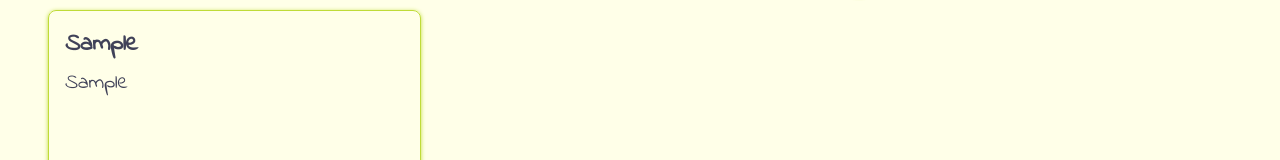
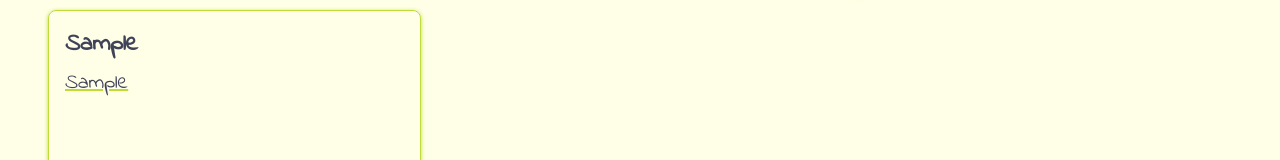
Before and after one commit to NDraganov/notebook, a Next.js app: page / in a window 1280 px wide. Both pictures are taken after typing "Sample", "Sample" into the empty fields and a click on the button "ADD". Shown: the part 403-563 px from the top of the page. Built offline with nearby package versions, Linux system fonts and the light colour scheme.

Commit message:
Add underline text decoration to note content

```diff
--- a/components/note/note-item.module.css
+++ b/components/note/note-item.module.css
@@ -22,6 +22,7 @@
   font-size: 1.3rem;
   line-height: 1.3;
   word-wrap: break-word;
+  text-decoration: underline 1.7px var(--dark-green);
 }
 .note button {
   color: var(--dark-green);
```
